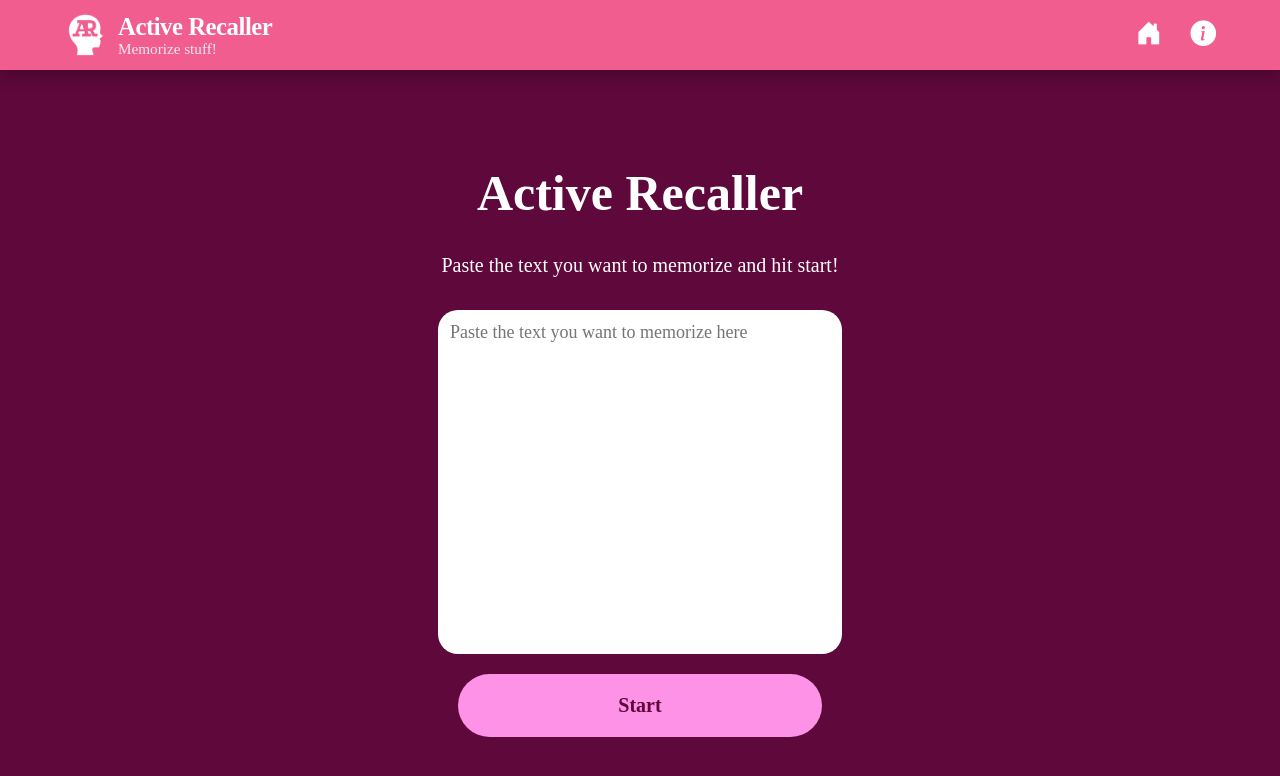
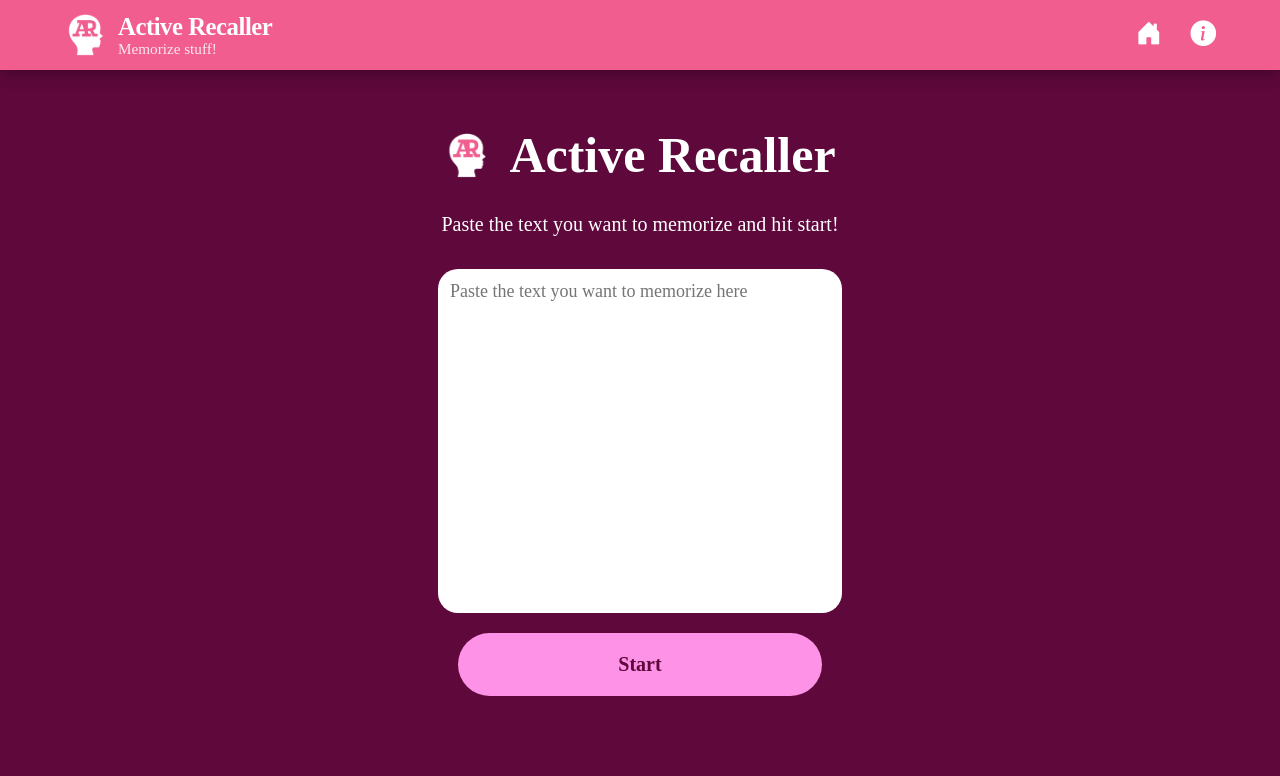
Before and after one commit to aidartheklutz/active-recaller, a React (Vite) app: page / in a window 1280 px wide. Shown: the top 776 px of the page. Built offline with nearby package versions, Linux system fonts and the light colour scheme; no server answers; a web font is replaced by a local one.

Commit message:
add logo to the home page

```diff
--- a/src/pages/HomePage/HomePage.css
+++ b/src/pages/HomePage/HomePage.css
@@ -7,9 +7,24 @@
     gap: 1vw;
 }
 
-#title {
+.introduction-title {
+    display: flex;
+    flex-direction: row;
+    gap: 20px;
+    align-items: center;
+    justify-content: center;
+}
+
+.introduction-title h1 {
     font-size: 50px;
-    margin-bottom: 0;
+    margin: 0;
+    line-height: 1;
+}
+
+.introduction-title img {
+    width: 45px;
+    height: 45px;
+    object-fit: contain;
 }
 
 .original-text-input {
@@ -40,7 +55,7 @@
 }
 
 @media (max-width: 500px) {
-    #title {
+    .introduction-title h1 {
         font-size: 38px;
     }
     .original-text-input {
@@ -58,3 +73,9 @@
         font-size: 22px;
     }
 }
+
+@media (max-width: 375px) {
+    .introduction-title {
+        flex-direction: column;
+    }
+}
--- a/src/pages/HomePage/HomePage.jsx
+++ b/src/pages/HomePage/HomePage.jsx
@@ -1,6 +1,7 @@
 import React from "react";
 import { Navigate, useNavigate } from "react-router";
 import "./HomePage.css";
+import logo from "/active-recaller.png";
 
 function HomePage({ originalText, setOriginalText }) {
   const navigate = useNavigate();
@@ -13,7 +14,10 @@ function HomePage({ originalText, setOriginalText }) {
   return (
     <>
       <div className="introduction">
-        <h1 id="title">Active Recaller</h1>
+        <div className="introduction-title">
+          <img src={logo} />
+          <h1>Active Recaller</h1>
+        </div>
         <p>Paste the text you want to memorize and hit start!</p>
         <div className="original-text-input">
           <textarea
```
